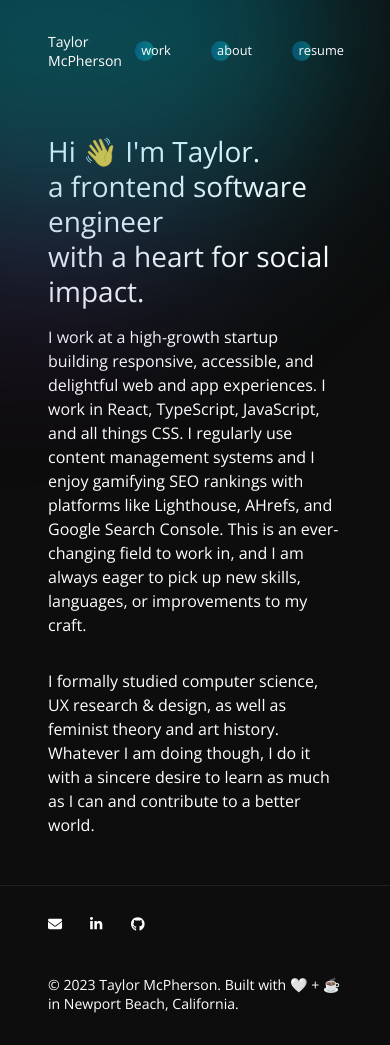
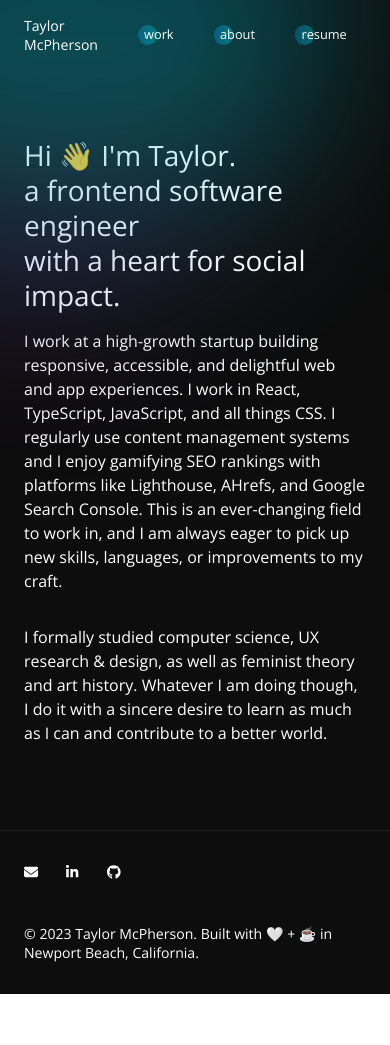
Before and after one commit to taylormcpherson/portfolio-2023, a Next.js app: page /about in a window 390 px wide. After the commit the page ends 994 px from the top, so only its background shows below. Built offline with nearby package versions, Linux system fonts and the light colour scheme.

Commit message:
update mobile padding

```diff
--- a/styles/Layout.module.css
+++ b/styles/Layout.module.css
@@ -50,6 +50,6 @@
     .footer {
         flex-direction: column-reverse;
         gap: 3em;
-        padding-top: 2em;
+        padding: 2rem 1.5rem;
     }
 }
--- a/styles/Nav.module.css
+++ b/styles/Nav.module.css
@@ -57,6 +57,10 @@
 }
 
 @media (max-width: 600px) {
+    .container {
+      padding: 1rem 1.5rem;
+    }
+
     .name {
         font-size: 0.88em;
     }
--- a/styles/globals.css
+++ b/styles/globals.css
@@ -30,3 +30,9 @@ ul {
 ::selection {
   background: rgba(0, 255, 255, 0.3);
 }
+
+@media (max-width: 600px) {
+  section {
+    padding: 1rem 1.5rem;
+  }
+}
```
